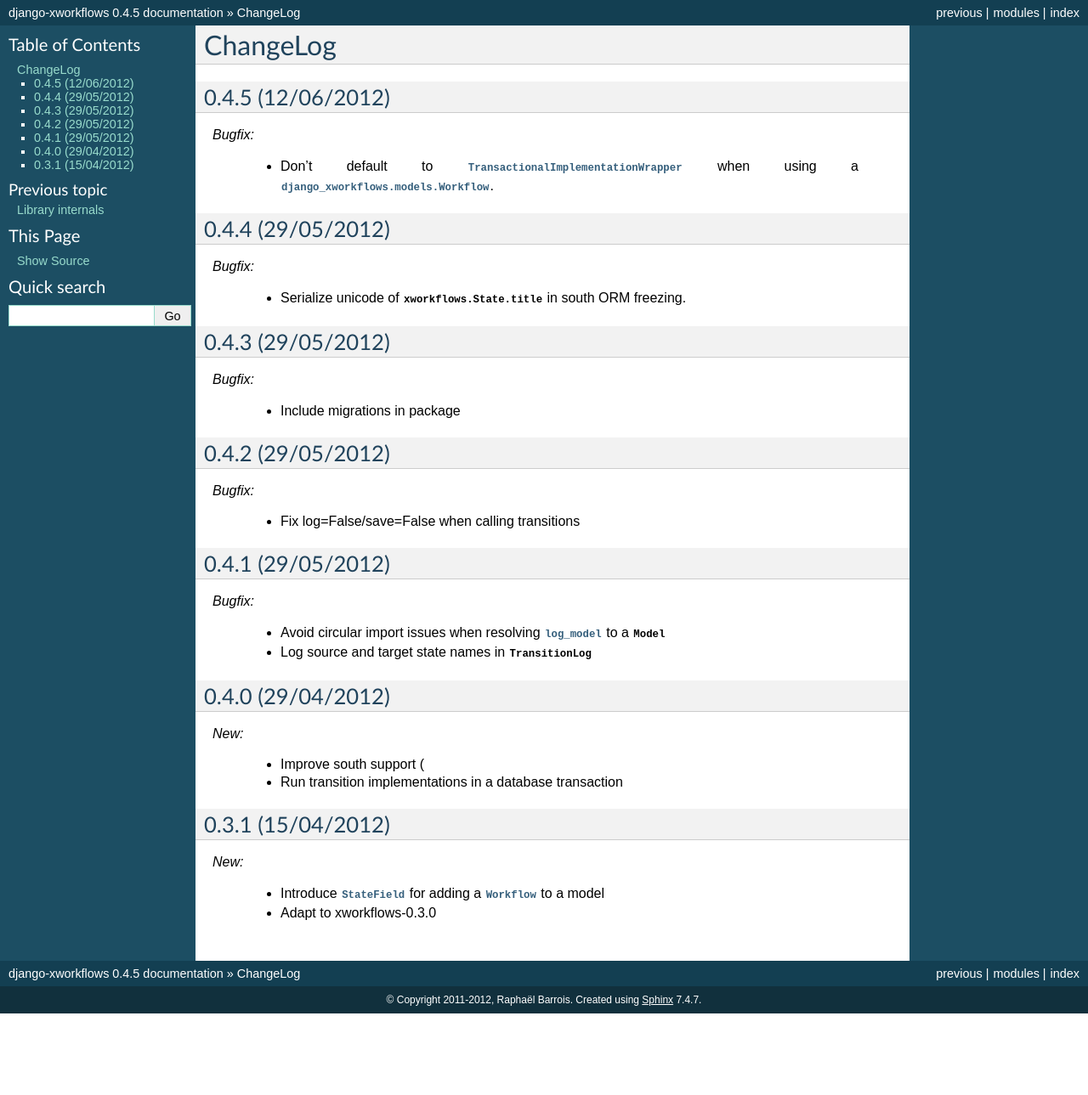
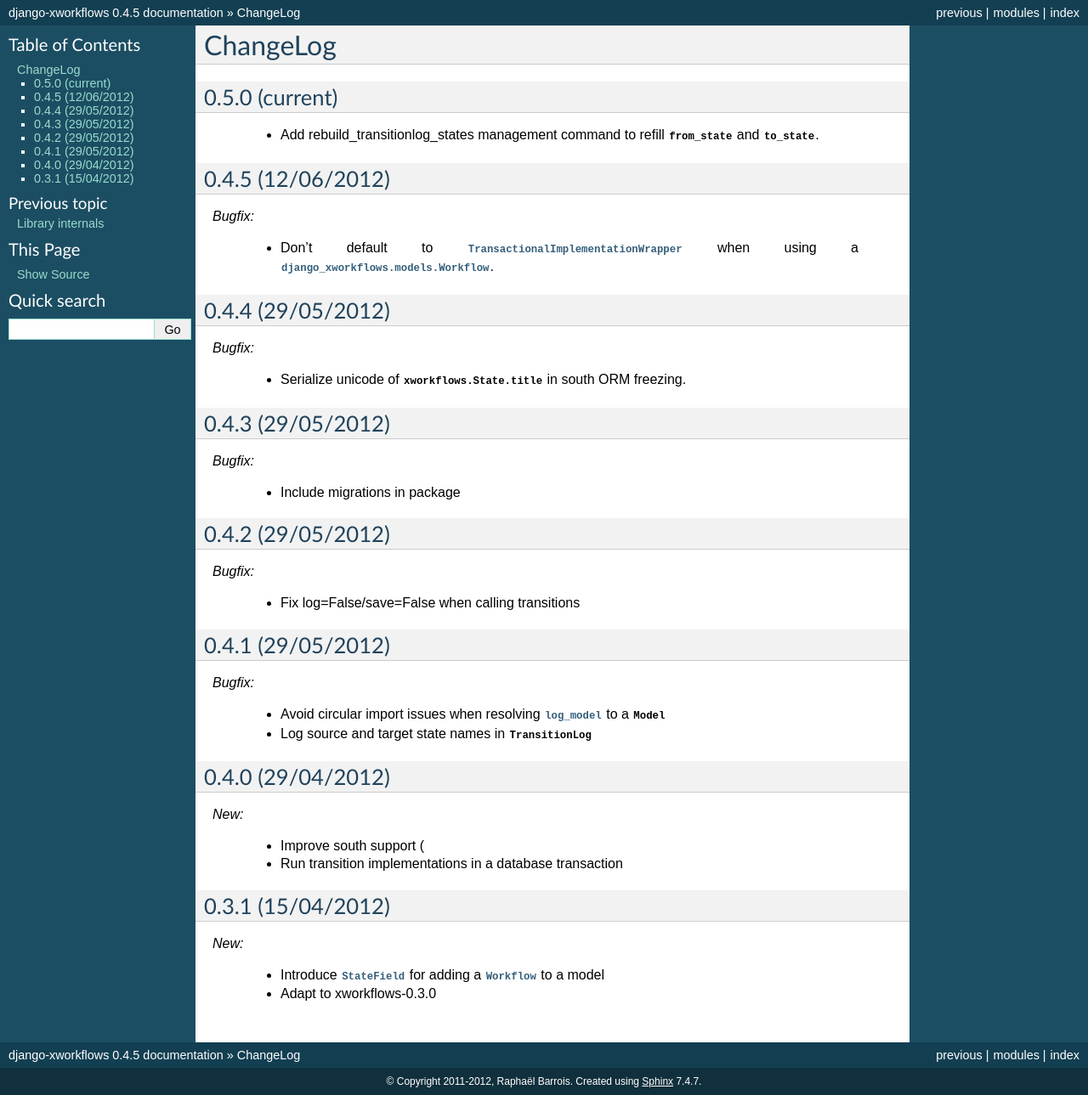
Before and after one commit to rbarrois/django_xworkflows, a Sphinx documentation site: the page built from doc/changelog.rst, in a window 1280 px wide. Shown: the whole page at 85% size. Built offline with Sphinx 7.4.7, drawn with Linux system fonts in a browser that asks for light colours; before the commit the page ends 1193 px from its top, so only the background shows below that.

Commit message:
Update ChangeLog.
Signed-off-by: Raphaël Barrois <raphael.barrois@polyconseil.fr>

```diff
--- a/doc/changelog.rst
+++ b/doc/changelog.rst
@@ -1,5 +1,11 @@
 ChangeLog
 =========
+
+0.5.0 (current)
+---------------
+
+    * Add rebuild_transitionlog_states management command to refill :attr:`~django_xworkflows.models.TransitionLog.from_state`
+      and :attr:`~django_xworkflows.models.TransitionLog.to_state`.
 
 0.4.5 (12/06/2012)
 ------------------
```
